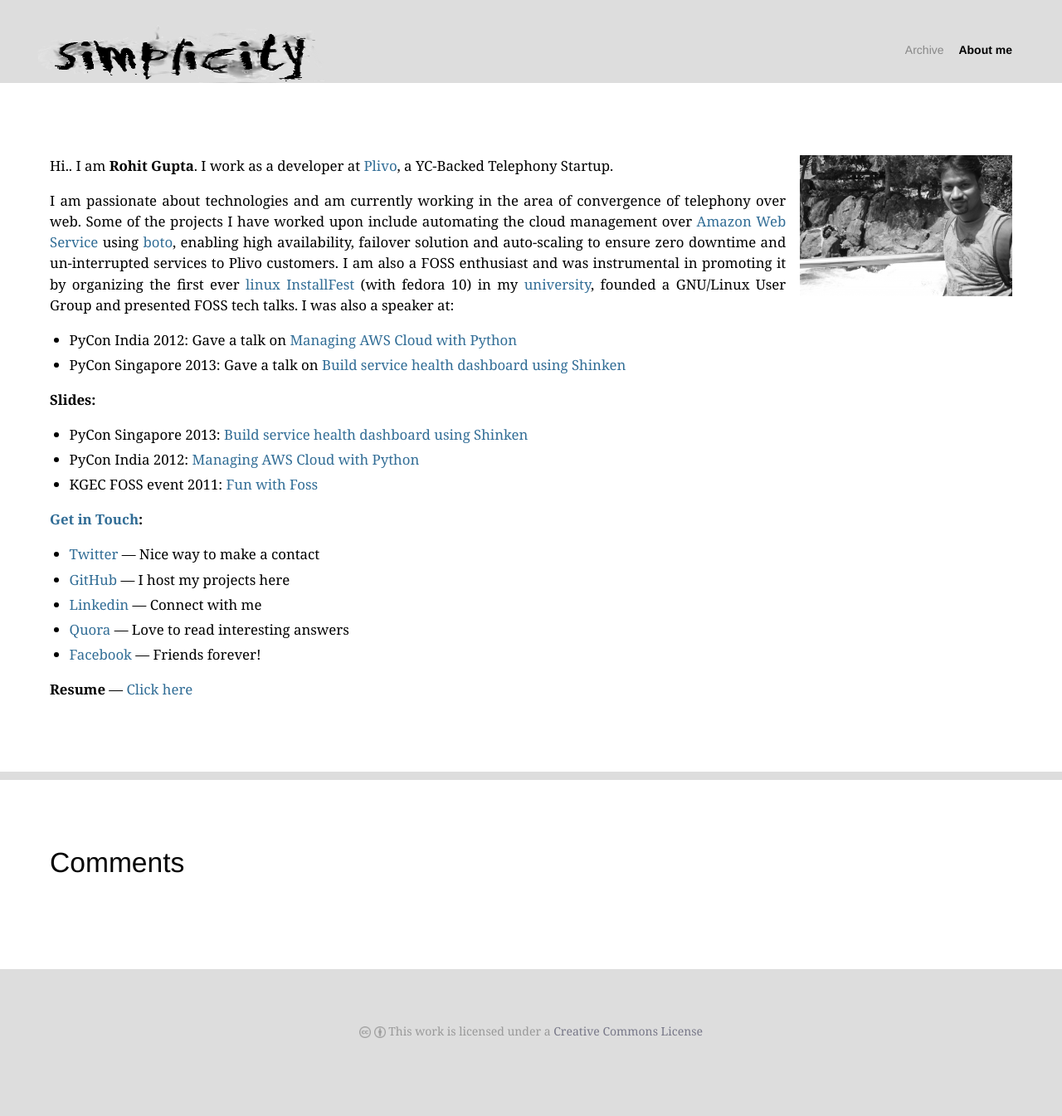
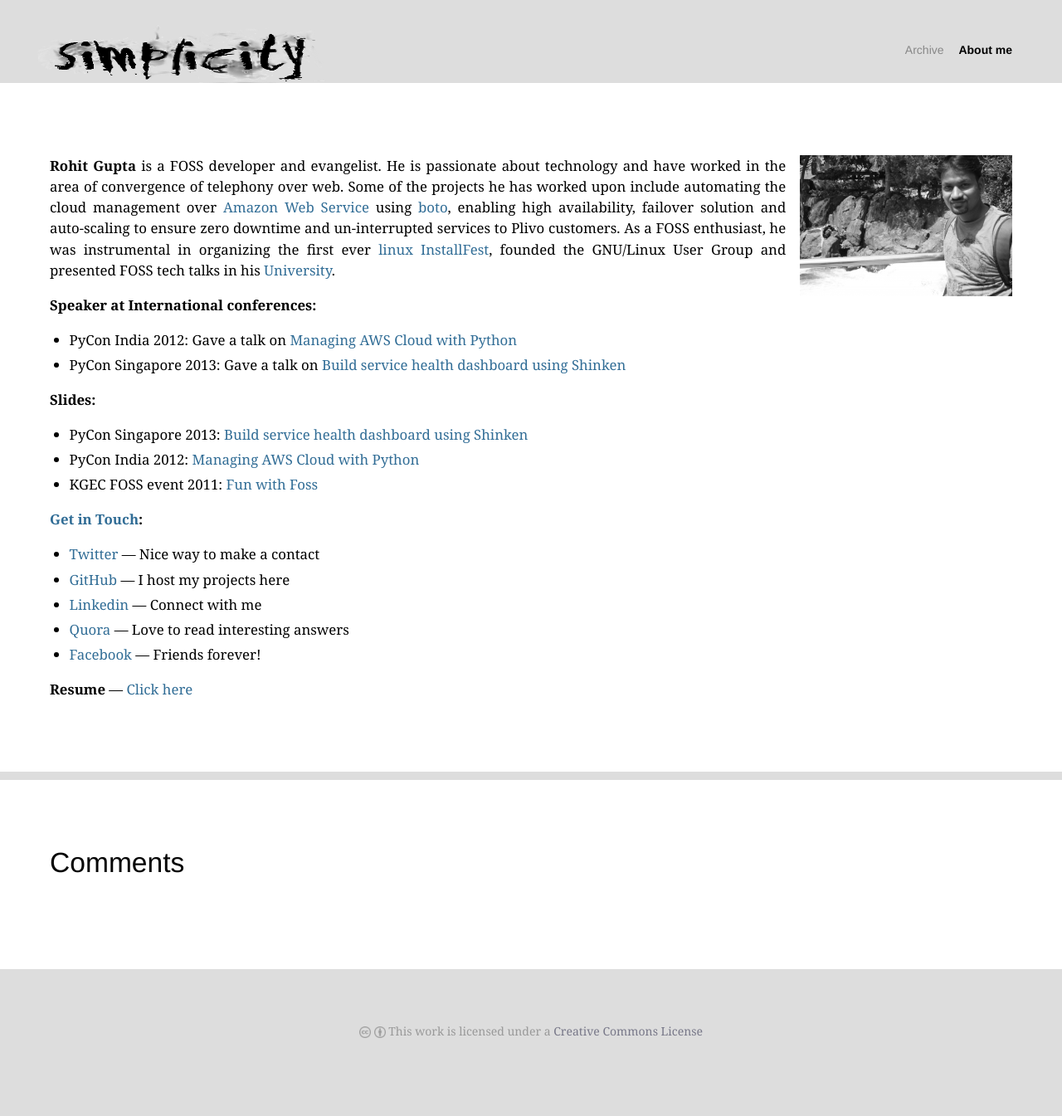
Before and after one commit to rohit01/blog_backup, a Jekyll site: the page built from about/index.md, in a window 1280 px wide. Shown: the whole page at 83% size. Built offline with Jekyll 4.4.1, drawn with Linux system fonts in a browser that asks for light colours; some web fonts are replaced; Markdown is read by kramdown in place of the engine named in the settings; comment, search, counter and statistics services are not loaded.

Commit message:
Update about me page

```diff
--- a/about/index.md
+++ b/about/index.md
@@ -7,10 +7,9 @@
 
 <img src="/res/about/rohit.jpg" width="256" height="170" align="right">
 
-Hi.. I am **Rohit Gupta**. I work as a developer at [Plivo](http://plivo.com), a YC-Backed Telephony Startup.
+**Rohit Gupta** is a FOSS developer and evangelist. He is passionate about technology and have worked in the area of convergence of telephony over web. Some of the projects he has worked upon include automating the cloud management over [Amazon Web Service](http://aws.amazon.com) using [boto](https://github.com/boto/boto), enabling high availability, failover solution and auto-scaling to ensure zero downtime and un-interrupted services to Plivo customers. As a FOSS enthusiast, he was instrumental in organizing the first ever [linux InstallFest](/first-ever-linux-installfest-in-kgec.html), founded the GNU/Linux User Group and presented FOSS tech talks in his [University](http://www.kgec.ac.in/).
 
-I am passionate about technologies and am currently working in the area of convergence of telephony over web. Some of the projects I have worked upon include automating the cloud management over [Amazon Web Service](http://aws.amazon.com) using [boto](https://github.com/boto/boto), enabling high availability, failover solution and auto-scaling to ensure zero downtime and un-interrupted services to Plivo customers.
-I am also a FOSS enthusiast and was instrumental in promoting it by organizing the first ever [linux InstallFest](/first-ever-linux-installfest-in-kgec.html) (with fedora 10) in my [university](http://www.kgec.ac.in/), founded a GNU/Linux User Group and presented FOSS tech talks. I was also a speaker at:
+**Speaker at International conferences:**
 
 - PyCon India 2012: Gave a talk on [Managing AWS Cloud with Python](http://in.pycon.org/2012/funnel/pyconindia2012/33-managing-aws-cloud-with-python)
 - PyCon Singapore 2013: Gave a talk on [Build service health dashboard using Shinken](https://pycon.sg/schedule/presentation/23/)
```
